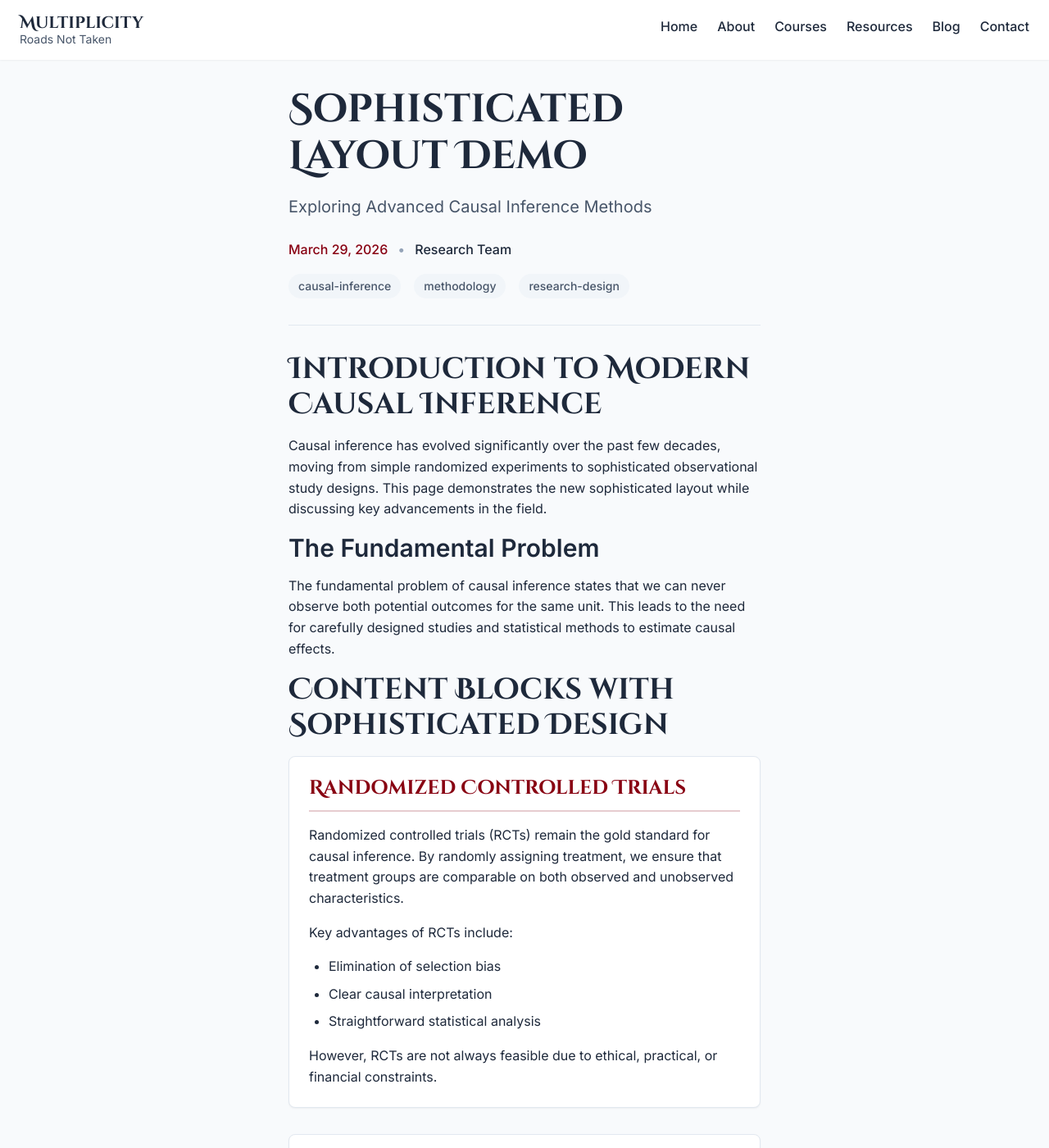
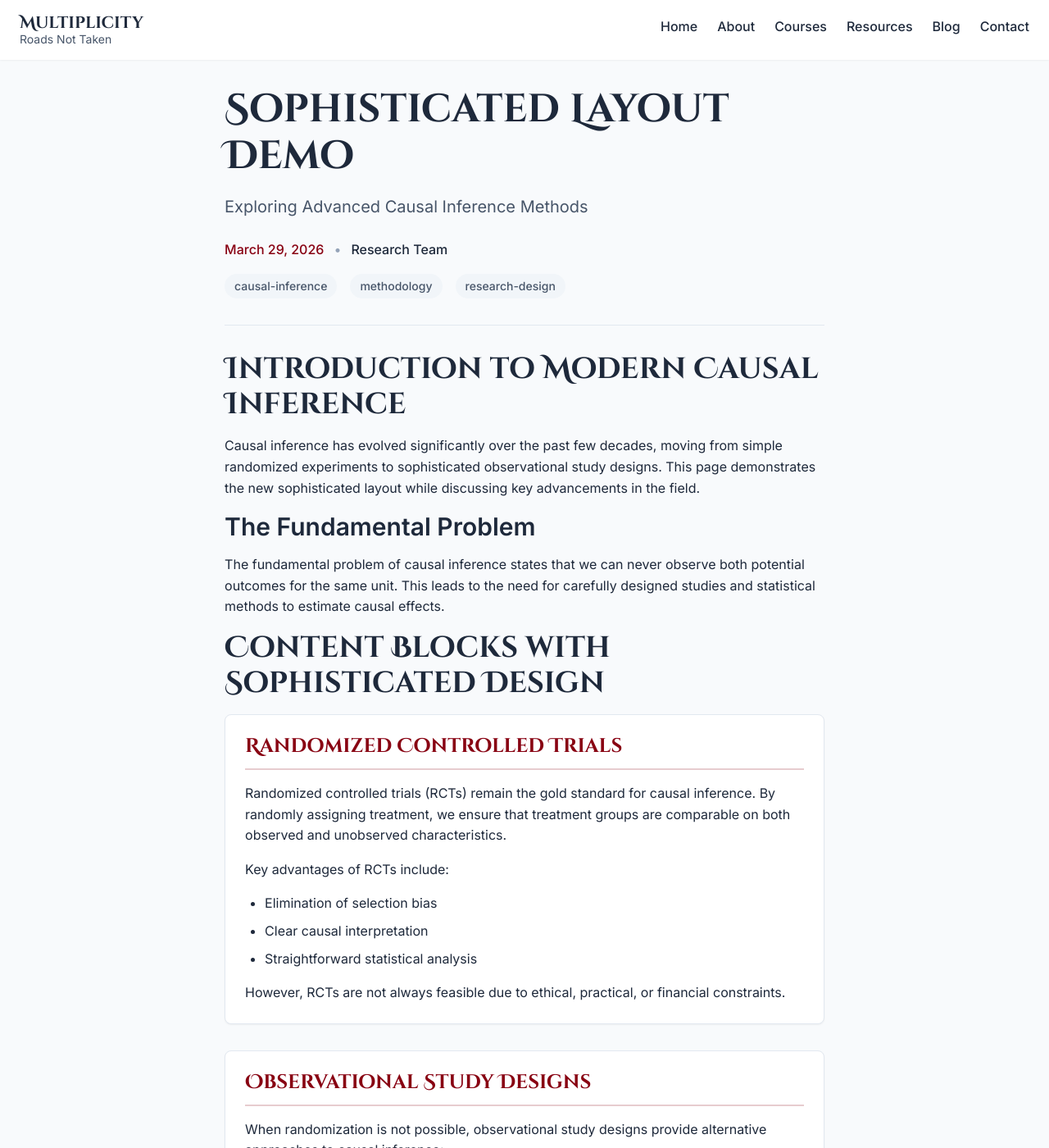
Before and after one commit to Feiran-Z/Multiplicity, a Jekyll site: the page built from sophisticated-demo.md, in a window 1280 px wide and 1400 px high. Shown: the whole window at 82% size. Built offline with Jekyll 4.4.1, drawn with Linux system fonts in a browser that asks for light colours.

Commit message:
layout fix #4

```diff
--- a/_sass/_components.scss
+++ b/_sass/_components.scss
@@ -1580,8 +1580,8 @@
 
   @media (min-width: $breakpoint-lg) {
     // Three-column layout with 1:3:1 ratio (TOC:Content:Sidebar)
-    // Main content gets 3 parts, TOC and sidebar get 1 part each
-    grid-template-columns: minmax(240px, 280px) minmax(0, 3fr) minmax(240px, 280px);
+    // Using fr units for flexible ratio without fixed min/max widths
+    grid-template-columns: 1fr 3fr 1fr;
     gap: $spacing-12;
 
     // Explicitly place grid items in their columns
@@ -1686,9 +1686,7 @@
   top: $spacing-8;
   max-height: calc(100vh - $spacing-16);
   overflow-y: auto;
-  // Width constraints for consistent sizing
-  min-width: 280px;
-  max-width: 350px;
+  // Width is now controlled by grid layout (1fr in 1:3:1 ratio)
   width: 100%;
 
   @media (min-width: $breakpoint-lg) {
@@ -1704,8 +1702,7 @@
     position: static;
     max-height: none;
     order: -1; // Move TOC above content on mobile
-    min-width: auto;
-    max-width: none;
+    width: 100%;
     float: none;
     margin-right: 0;
   }
@@ -1948,16 +1945,13 @@
 
 // Sidebar components
 .sidebar {
-  // Width constraints for consistent sizing
-  min-width: 280px;
-  max-width: 350px;
+  // Width is now controlled by grid layout (1fr in 1:3:1 ratio)
   width: 100%;
 
   @media (max-width: #{$breakpoint-lg - 1px}) {
     order: -1; // Move sidebar above content on mobile
     margin-bottom: $spacing-8;
-    min-width: auto;
-    max-width: none;
+    width: 100%;
   }
 }
 
```
Also changed, not shown: .claude/agent-memory/frontend-styling-component/MEMORY.md, .claude/agent-memory/frontend-styling-component/layout-fixes.md (added), .claude/settings.local.json.
